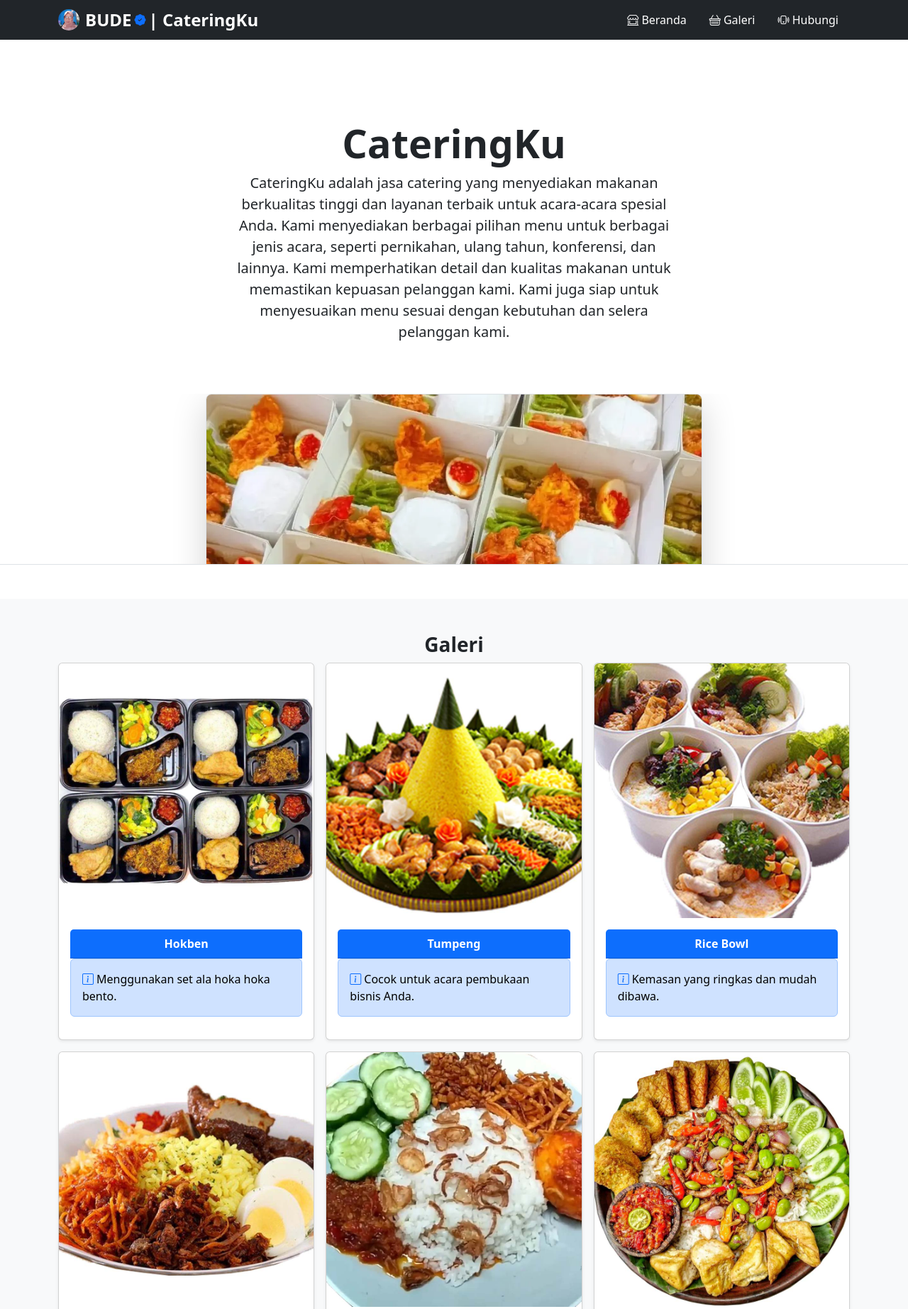
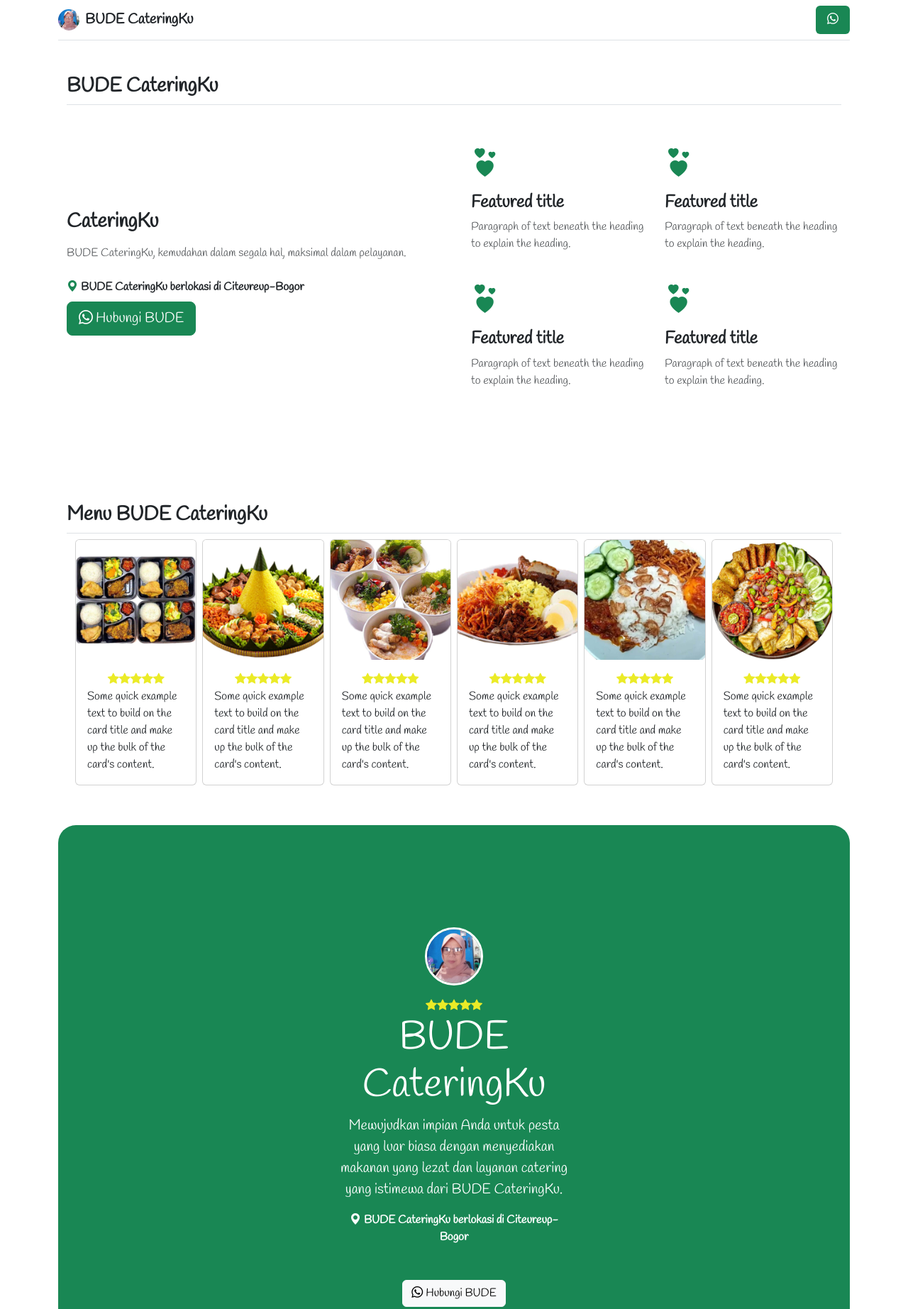
Before and after one commit to condrock/contoh, a plain HTML site: page index.html in a window 1280 px wide. Shown: the top 1845 px of the page at 71% size. Drawn offline with nearby package versions, Linux system fonts and the light colour scheme.

Commit message:
Add files via upload

```diff
--- a/index.html
+++ b/index.html
@@ -4,250 +4,255 @@
 <head>
     <meta charset="utf-8">
     <meta name="viewport" content="width=device-width, initial-scale=1">
-    <title>CateringKu</title>
+    <title>BUDE CateringKu</title>
     <link href="https://cdn.jsdelivr.net/npm/bootstrap@5.3.0-alpha1/dist/css/bootstrap.min.css" rel="stylesheet"
         integrity="sha384-GLhlTQ8iRABdZLl6O3oVMWSktQOp6b7In1Zl3/Jr59b6EGGoI1aFkw7cmDA6j6gD" crossorigin="anonymous">
     <link rel="stylesheet" href="https://cdn.jsdelivr.net/npm/bootstrap-icons@1.10.3/font/bootstrap-icons.css">
-    <link rel="stylesheet" href="https://cdnjs.cloudflare.com/ajax/libs/font-awesome/6.2.1/css/all.min.css">
     <link rel="stylesheet" href="style.css">
 </head>
 
 <body>
 
   <!-- header -->
-  <header class="header">
-    <div class="fixed-top px-3 py-2 text-bg-dark">
-        <div class="container">
+  <section id="header">
+    <div class="container">
+      <header class="d-flex bg-white flex-wrap py-2 border-bottom">
+        <a href="/" class="d-flex align-items-center mb-3 mb-md-0 me-md-auto text-dark text-decoration-none">
+          <img src="images/bude.jpg" class="rounded-circle logoheader" alt="bude-catering">
+          <span class="fs-5 fw-bold me-2 ms-2">BUDE CateringKu</span>
+        </a>
 
-            <div class="d-flex flex-wrap align-items-center justify-content-center justify-content-lg-start">
-                <a href="/" class="d-flex align-items-center fw-semibold fs-4 my-2 my-lg-0 me-lg-auto text-white text-decoration-none">
-                    <img src="images/bude.jpg" class="rounded-circle me-2" style="width: 30px;" alt="bude">BUDE<i class="bi bi-patch-check-fill ms-1 me-1 fs-6 text-primary"></i> | CateringKu
-                </a>
+        <ul class="nav nav-pills">
+          <li class="nav-item"><a href="#" target="_blank" class="nav-link active bg-success" aria-current="page"><i class="bi bi-whatsapp"></i></a></li>
+        </ul>
 
-                <ul class="nav col-12 col-lg-auto my-2 justify-content-center my-md-0 text-small">
-                    <li>
-                        <a href="#" class="nav-link text-white">
-                            <i class="bi bi-shop-window"></i>
-                            Beranda
-                        </a>
-                    </li>
-                    <li>
-                        <a href="#" class="nav-link text-white">
-                            <i class="bi bi-basket"></i>
-                            Galeri
-                        </a>
-                    </li>
-                    <li>
-                        <a href="#" class="nav-link text-white">
-                            <i class="bi bi-phone-vibrate"></i>
-                            Hubungi
-                        </a>
-                    </li>
-              </div>
-          </div>
-      </div>
-  </header>
+      </header>
+    </div>
+  </section>
   <!-- header end -->
 
-  <!-- hero -->
-  <section id="beranda">
-    <div class="px-4 pt-5 my-5 text-center border-bottom">
-      <h1 class="display-4 fw-bold">CateringKu</h1>
-      <div class="col-lg-6 mx-auto">
-        <p class="lead mb-4">CateringKu adalah jasa catering yang menyediakan makanan berkualitas tinggi dan layanan terbaik untuk acara-acara
-        spesial Anda. Kami menyediakan berbagai pilihan menu untuk berbagai jenis acara, seperti pernikahan, ulang tahun,
-        konferensi, dan lainnya. Kami memperhatikan detail dan kualitas makanan untuk memastikan kepuasan pelanggan kami. Kami
-        juga siap untuk menyesuaikan menu sesuai dengan kebutuhan dan selera pelanggan kami.</p>
-        <div class="d-grid gap-2 d-sm-flex justify-content-sm-center mb-5">
-          <!-- <button type="button" class="btn btn-primary btn-lg px-4 me-sm-3">Hubungi</button> -->
+  <!-- Kelebihan -->
+  <div class="container px-4 py-5">
+    <h3 class="pb-2 border-bottom fw-bold">BUDE CateringKu</h3>
+
+    <div class="row row-cols-1 row-cols-md-2 align-items-md-center g-5 py-5">
+      <div class="col d-flex flex-column align-items-start gap-2">
+        <h3 class="fw-bold">CateringKu</h3>
+        <p class="text-muted">BUDE CateringKu, kemudahan dalam segala hal, maksimal dalam pelayanan.</p>
+        <strong><i class="bi bi-geo-alt-fill text-success me-1"></i>BUDE CateringKu berlokasi di Citeureup-Bogor</strong>
+        <a href="#" class="btn btn-success btn-lg"><i class="bi bi-whatsapp me-1"></i>Hubungi BUDE</a>
+      </div>
+
+      <div class="col">
+        <div class="row row-cols-1 row-cols-sm-2 g-4">
+          <div class="col d-flex flex-column gap-2">
+            <div
+              class="icon text-success fs-1">
+              <i class="bi bi-hearts"></i>
+            </div>
+            <h4 class="fw-semibold mb-0">Featured title</h4>
+            <p class="text-muted">Paragraph of text beneath the heading to explain the heading.</p>
+          </div>
+
+          <div class="col d-flex flex-column gap-2">
+            <div
+              class="icon text-success fs-1">
+              <i class="bi bi-hearts"></i>
+            </div>
+            <h4 class="fw-semibold mb-0">Featured title</h4>
+            <p class="text-muted">Paragraph of text beneath the heading to explain the heading.</p>
+          </div>
+
+          <div class="col d-flex flex-column gap-2">
+            <div
+              class="icon text-success fs-1">
+              <i class="bi bi-hearts"></i>
+            </div>
+            <h4 class="fw-semibold mb-0">Featured title</h4>
+            <p class="text-muted">Paragraph of text beneath the heading to explain the heading.</p>
+          </div>
+
+          <div class="col d-flex flex-column gap-2">
+            <div
+              class="icon text-success fs-1">
+              <i class="bi bi-hearts"></i>
+            </div>
+            <h4 class="fw-semibold mb-0">Featured title</h4>
+            <p class="text-muted">Paragraph of text beneath the heading to explain the heading.</p>
+          </div>
         </div>
       </div>
-      <div class="overflow-hidden" style="max-height: 30vh;">
-        <div class="container px-5">
-          <img src="images/catering.webp" class="img-fluid border rounded-3 shadow-lg mb-4" alt="Example image" width="700"
-            height="500" loading="lazy">
+    </div>
+  </div>
+  <!-- Kelebihan end -->
+
+  <!-- produk bag 1 -->
+  <section>
+    <div class="container px-4 py-5">
+      <h3 class="pb-2 border-bottom fw-bold">Menu BUDE CateringKu</h3>
+  <div class="container produk gap-2">
+
+      <div class="card mb-2">
+        <img src="images/galeri1.jpg" class="card-img-top" alt="menu">
+        <div class="card-body">
+          <div class="d-flex mx-auto justify-content-center">
+            <i class="bi bi-star-fill"></i>
+            <i class="bi bi-star-fill"></i>
+            <i class="bi bi-star-fill"></i>
+            <i class="bi bi-star-fill"></i>
+            <i class="bi bi-star-fill"></i>
+          </div>
+          <p class="card-text">Some quick example text to build on the card title and make up the bulk of the card's
+            content.
+          </p>
+        </div>
+      </div>
+
+      <div class="card mb-2">
+        <img src="images/galeri2.jpg" class="card-img-top" alt="menu">
+        <div class="card-body">
+          <div class="d-flex mx-auto justify-content-center">
+            <i class="bi bi-star-fill"></i>
+            <i class="bi bi-star-fill"></i>
+            <i class="bi bi-star-fill"></i>
+            <i class="bi bi-star-fill"></i>
+            <i class="bi bi-star-fill"></i>
+          </div>
+          <p class="card-text">Some quick example text to build on the card title and make up the bulk of the card's
+            content.
+          </p>
+        </div>
+      </div>
+
+      <div class="card mb-2">
+        <img src="images/galeri3.jpg" class="card-img-top" alt="menu">
+        <div class="card-body">
+          <div class="d-flex mx-auto justify-content-center">
+            <i class="bi bi-star-fill"></i>
+            <i class="bi bi-star-fill"></i>
+            <i class="bi bi-star-fill"></i>
+            <i class="bi bi-star-fill"></i>
+            <i class="bi bi-star-fill"></i>
+          </div>
+          <p class="card-text">Some quick example text to build on the card title and make up the bulk of the card's
+            content.
+          </p>
+        </div>
+      </div>
+
+      <div class="card mb-2">
+        <img src="images/galeri4.jpg" class="card-img-top" alt="menu">
+        <div class="card-body">
+          <div class="d-flex mx-auto justify-content-center">
+            <i class="bi bi-star-fill"></i>
+            <i class="bi bi-star-fill"></i>
+            <i class="bi bi-star-fill"></i>
+            <i class="bi bi-star-fill"></i>
+            <i class="bi bi-star-fill"></i>
+          </div>
+          <p class="card-text">Some quick example text to build on the card title and make up the bulk of the card's
+            content.
+          </p>
+        </div>
+      </div>
+
+      <div class="card mb-2">
+        <img src="images/galeri5.jpg" class="card-img-top" alt="menu">
+        <div class="card-body">
+          <div class="d-flex mx-auto justify-content-center">
+            <i class="bi bi-star-fill"></i>
+            <i class="bi bi-star-fill"></i>
+            <i class="bi bi-star-fill"></i>
+            <i class="bi bi-star-fill"></i>
+            <i class="bi bi-star-fill"></i>
+          </div>
+          <p class="card-text">Some quick example text to build on the card title and make up the bulk of the card's
+            content.
+          </p>
+        </div>
+      </div>
+
+      <div class="card mb-2">
+        <img src="images/galeri6.jpg" class="card-img-top" alt="menu">
+        <div class="card-body">
+          <div class="d-flex mx-auto justify-content-center">
+            <i class="bi bi-star-fill"></i>
+            <i class="bi bi-star-fill"></i>
+            <i class="bi bi-star-fill"></i>
+            <i class="bi bi-star-fill"></i>
+            <i class="bi bi-star-fill"></i>
+          </div>
+          <p class="card-text">Some quick example text to build on the card title and make up the bulk of the card's
+            content.
+          </p>
+        </div>
+      </div>
+
+  </div>
+  </section>
+  <!-- produk bag 1 end -->
+
+  <!-- penutup -->
+  <section>
+    <div class="container">
+      <div class="position-relative overflow-hidden p-5 p-md-5 m-0 text-center bg-success penutup">
+        <div class="col-md-5 p-lg-5 mx-auto my-5">
+          <img src="images/bude.jpg" class="rounded-circle logo" alt="bude-catering">
+
+          <div class="d-flex mx-auto justify-content-center">
+          <i class="bi bi-star-fill"></i>
+          <i class="bi bi-star-fill"></i>
+          <i class="bi bi-star-fill"></i>
+          <i class="bi bi-star-fill"></i>
+          <i class="bi bi-star-fill"></i>
+          </div>
+
+          <h1 class="display-4 fw-normal">BUDE CateringKu</h1>
+          <p class="lead fw-normal">Mewujudkan impian Anda untuk pesta yang luar biasa dengan menyediakan makanan yang lezat dan layanan catering yang
+          istimewa dari BUDE CateringKu.</p>
+
+          <div>
+          <strong><i class="bi bi-geo-alt-fill me-1"></i>BUDE CateringKu berlokasi di Citeureup-Bogor</strong>
+          </div>
+
+          <div>
+          <a href="" target="_blank" class="btn btn-light mt-5" type="button"><i class="bi bi-whatsapp me-1"></i>Hubungi BUDE</a>
+          </div>
+
         </div>
       </div>
     </div>
   </section>
-  <!-- hero end -->
+  <!-- penutup end -->
 
-  <!-- galeri -->
-  <section id="galeri">
-    <div class="album py-5 bg-light d-flex">
-      <div class="container">
-        <h3 class="fw-bold text-center">Galeri</h3>
-        <div class="row row-cols-1 row-cols-sm-2 row-cols-md-3 g-3">
-          <div class="col">
-            <div class="card shadow-sm">
-              <img src="images/galeri1.jpg" class="rounded" alt="galeri1">
-              <div class="card-body">
-                <p class="card-header bg-primary text-white fw-bold text-center">Hokben</p>
-                <div class="alert alert-primary text-black" role="alert">
-                <i class="bi bi-info-square me-1 text-primary"></i>Menggunakan set ala hoka hoka bento.
-                </div>
-                <div class="d-flex justify-content-between align-items-center">
-                </div>
-              </div>
-            </div>
-          </div>
-          <div class="col">
-            <div class="card shadow-sm">
-              <img src="images/galeri2.jpg" class="rounded" alt="galeri2">
-              <div class="card-body">
-                <p class="card-header bg-primary text-white fw-bold text-center">Tumpeng</p>
-                <div class="alert alert-primary text-black" role="alert">
-                <i class="bi bi-info-square me-1 text-primary"></i>Cocok untuk acara pembukaan bisnis Anda.
-                </div>
-                <div class="d-flex justify-content-between align-items-center">
-                </div>
-              </div>
-            </div>
-          </div>
-          <div class="col">
-            <div class="card shadow-sm">
-              <img src="images/galeri3.jpg" class="rounded" alt="galeri3">
-              <div class="card-body">
-                <p class="card-header bg-primary text-white fw-bold text-center">Rice Bowl</p>
-                <div class="alert alert-primary text-black" role="alert">
-                <i class="bi bi-info-square me-1 text-primary"></i>Kemasan yang ringkas dan mudah dibawa.
-                </div>
-                <div class="d-flex justify-content-between align-items-center">
-                </div>
-              </div>
-            </div>
-          </div>
-          <div class="col">
-            <div class="card shadow-sm">
-              <img src="images/galeri4.jpg" class="rounded" alt="galeri3">
-              <div class="card-body">
-                <p class="card-header bg-primary text-white fw-bold text-center">Nasi Kuning</p>
-                <div class="alert alert-primary text-black" role="alert">
-                  <i class="bi bi-info-square me-1 text-primary"></i>Cita rasa dengan kearifan lokal.
-                </div>
-                <div class="d-flex justify-content-between align-items-center">
-                </div>
-              </div>
-            </div>
-          </div>
-          <div class="col">
-            <div class="card shadow-sm">
-              <img src="images/galeri5.jpg" class="rounded" alt="galeri3">
-              <div class="card-body">
-                <p class="card-header bg-primary text-white fw-bold text-center">Nasi Uduk</p>
-                <div class="alert alert-primary text-black" role="alert">
-                  <i class="bi bi-info-square me-1 text-primary"></i>Menu sarapan yang sempurna.
-                </div>
-                <div class="d-flex justify-content-between align-items-center">
-                </div>
-              </div>
-            </div>
-          </div>
-          <div class="col">
-            <div class="card shadow-sm">
-              <img src="images/galeri6.jpg" class="rounded" alt="galeri3">
-              <div class="card-body">
-                <p class="card-header bg-primary text-white fw-bold text-center">Nasi Liwet</p>
-                <div class="alert alert-primary text-black" role="alert">
-                  <i class="bi bi-info-square me-1 text-primary"></i>Nikmati kebersamaan dengan orang terkasih.
-                </div>
-                <div class="d-flex justify-content-between align-items-center">
-                </div>
-              </div>
-            </div>
-          </div>
-      </section>
-  <!-- galeri -->
+  <!-- footer -->
+  <section class="bg-dark text-light">
+    <div class="container">
+      <footer class="py-1">
 
-  <!-- fitur -->
-  <div class="container px-4 py-5" id="hanging-icons">
-    <h3 class="pb-2 border-bottom text-center fw-bold">CateringKu</h3>
-    <p class="text-center">Kemudahan menggunakan layanan di CateringKu.</p>
-    <div class="row g-4 py-5 row-cols-1 row-cols-lg-3">
-      <div class="col d-flex align-items-start">
-        <div
-          class="icon-square text-bg-light d-inline-flex align-items-center justify-content-center fs-4 flex-shrink-0 me-3">
-          <i class="bi bi-1-square-fill"></i>
-        </div>
-        <div>
-          <h3 class="fs-2">Bisa catering harian</h3>
-          <p>Paragraph of text beneath the heading to explain the heading. We'll add onto it with another sentence and
-            probably just keep going until we run out of words.</p>
-          </a>
-        </div>
-      </div>
-      <div class="col d-flex align-items-start">
-        <div
-          class="icon-square text-bg-light d-inline-flex align-items-center justify-content-center fs-4 flex-shrink-0 me-3">
-          <i class="bi bi-2-square-fill"></i>
-        </div>
-        <div>
-          <h3 class="fs-2">Bisa partai kecil</h3>
-          <p>Paragraph of text beneath the heading to explain the heading. We'll add onto it with another sentence and
-            probably just keep going until we run out of words.</p>
-          </a>
-        </div>
-      </div>
-      <div class="col d-flex align-items-start">
-        <div
-          class="icon-square text-bg-light d-inline-flex align-items-center justify-content-center fs-4 flex-shrink-0 me-3">
-          <i class="bi bi-3-square-fill"></i>
-        </div>
-        <div>
-          <h3 class="fs-2">Bisa pilih menu</h3>
-          <p>Paragraph of text beneath the heading to explain the heading. We'll add onto it with another sentence and
-            probably just keep going until we run out of words.</p>
-          </a>
-        </div>
-      </div>
-    </div>
-  </div>
-  <!-- fitur end -->
+        <div class="d-flex flex-column flex-sm-row justify-content-between py-1 my-1 footeratas">
+          <p>&copy; <script>document.write(new Date().getFullYear())</script> <a style="text-decoration: none;" href="/"><span
+              class="text-success me-1 ms-1 fw-bold">BUDE CateringKu.</span></a></p>
 
-  <!-- formulir pertnyaan -->
-  <section id="hubungi">
-    <div class="ask">
-      <form class="container">
-        <h3 class="fw-bold text-center pb-3">Hubungi</h3>
-        <div class="form-group">
-          <label for="name" class="nama fw-semibold">Nama:<span class="require text-danger">*</span></label>
-          <input type="text" style="border: 1px solid #808080;" class="form-control" id="name"
-            placeholder="Nama Anda" name="name" required>
+
+          <p>made with<i class="bi bi-heart-fill text-danger ms-1 me-1 footerbawah"></i>design by.<a style="text-decoration: none;" href="https://condrock.eu.org" target="_blank"><span class="text-success ms-1 fw-bold">Cond Rock.</span></a></p>
         </div>
 
-        <div class="form-group mt-3">
-          <label for="ask" class="alamat fw-semibold">Pertanyaan:<span class="require text-danger">*</span></label>
-          <textarea style="border: 1px solid #808080;" class="form-control" rows="5" id="ask"
-            placeholder="Mau tanya apa?" address="address" required></textarea>
-        </div>
+      </footer>
 
-        <button type="button" class="btn btn-primary mt-3 d-flex align-items-center mx-auto btn-lg"
-          onclick="window.open('https://wa.me/6281381170701?text=Halo%20Bude%20saya%20'+document.getElementById('name').value+'%20ingin%20bertanya%20'+document.getElementById('ask').value, '_blank')"><i
-            class="fa-solid fa-brands fa-whatsapp flex-shrink-0 me-1" style="color: #fff;"></i>Tanya Bude Catering</button>
-        </a>
-      </form>
     </div>
   </section>
-  <!-- formulir pertnyaan end -->
+  <!-- footer end -->
 
-  <!-- footer -->
-<div class="b-example-divider"></div>
-
-<div class="container">
-  <footer class="py-3 my-4">
-    <ul class="nav justify-content-center border-bottom pb-3 mb-3">
-      <li class="nav-item"><a href="#" class="nav-link px-2 text-muted">Home</a></li>
-      <li class="nav-item"><a href="#" class="nav-link px-2 text-muted">Disclaimer</a></li>
-      <li class="nav-item"><a href="#" class="nav-link px-2 text-muted">Privacy</a></li>
-    </ul>
-    <p class="text-center text-muted">&copy; <script>document.write(new Date().getFullYear())</script> CateringKu - Bude</p>
-  </footer>
-</div>
-  <!-- footer end -->
+  <!-- javascript -->
 
     <script src="https://cdn.jsdelivr.net/npm/bootstrap@5.3.0-alpha1/dist/js/bootstrap.bundle.min.js"
         integrity="sha384-w76AqPfDkMBDXo30jS1Sgez6pr3x5MlQ1ZAGC+nuZB+EYdgRZgiwxhTBTkF7CXvN"
         crossorigin="anonymous"></script>
+
+    <script src="script.js"></script>
+    <!-- javascript end-->
+
 </body>
 
 </html>
--- a/style.css
+++ b/style.css
@@ -1,8 +1,93 @@
-.header {
-    margin-bottom: 120px;
+@import url('https://fonts.googleapis.com/css2?family=Handlee&display=swap');
+
+* {
+    font-family: 'Handlee', cursive;
+}
+#header {
+    margin: auto;
+    justify-content: space-evenly;;
 }
 
-#hubungi {
-    width: 100%;
-    padding-top: 50px;
+.logoheader {
+    width: 30px;
+    height: 30px;
 }
+
+.nav nav-pills .nav-item {
+    left: 5px;
+}
+
+.logo {
+    border: 3px solid #fff;
+    margin-bottom: 5%;
+    width: 25%;
+    height: 25%;
+}
+
+.bi-star-fill {
+    color: rgb(235, 235, 39);
+}
+
+.penutup {
+    color: #fff;
+    border-top-left-radius: 25px;
+    border-top-right-radius: 25px;
+}
+
+@media (max-width: 320px) {
+    .produk {
+        display: block;
+    }
+
+    .footeratas {
+        display: flex;
+        justify-content: center;
+        align-items: center;
+    }
+}
+
+@media (max-width: 480px) {
+    .produk {
+        display: block;
+    }
+
+    .footeratas {
+        display: flex;
+        justify-content: center;
+        align-items: center;
+    }
+}
+
+@media (min-width: 576px) {
+    .produk {
+        display: block;
+    }
+}
+
+/* Medium devices (tablets, 768px and up) */
+@media (min-width: 768px) {
+    .produk {
+        display: block;
+    }
+}
+
+/* Large devices (desktops, 992px and up) */
+@media (min-width: 992px) {
+    .produk {
+        display: flex;
+    }
+}
+
+/* X-Large devices (large desktops, 1200px and up) */
+@media (min-width: 1200px) {
+    .produk {
+        display: flex;
+    }
+}
+
+/* XX-Large devices (larger desktops, 1400px and up) */
+@media (min-width: 1400px) {
+    .produk {
+        display: flex;
+    }
+}
```
Also changed, not shown: script.js (added, +7 -0 lines).
